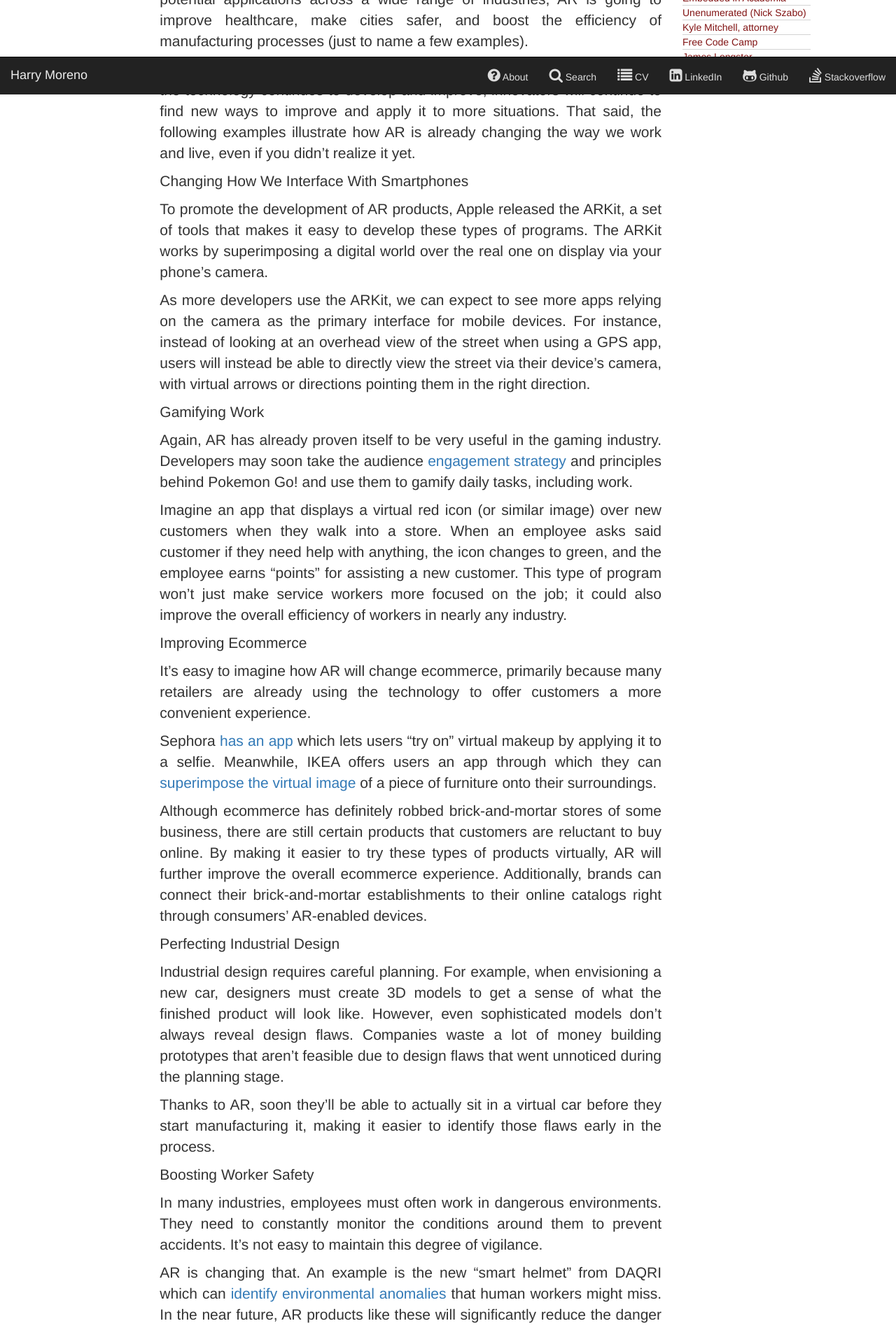
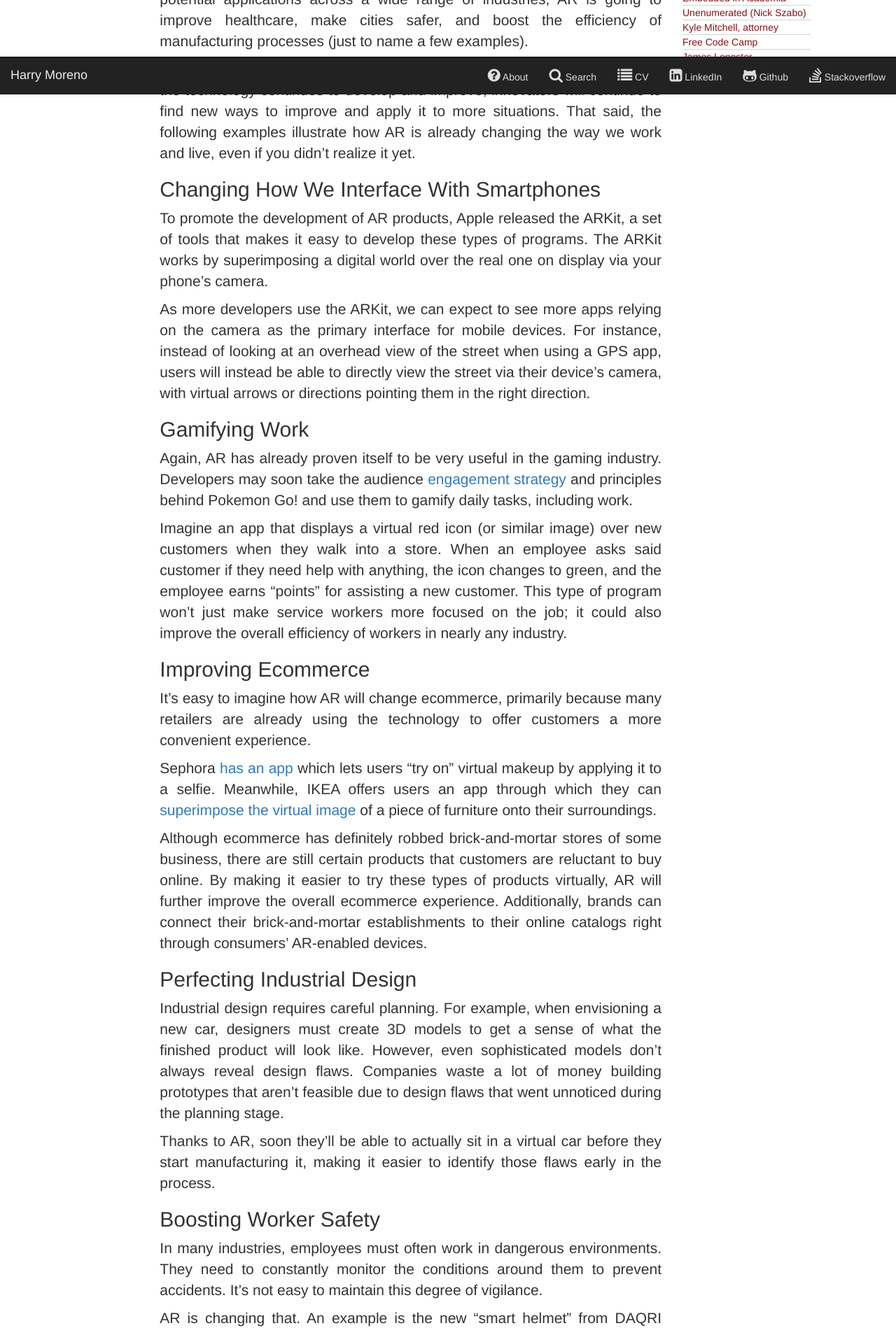
Before and after one commit to morenoh149/morenoh149.github.io, a Jekyll site: the page built from _posts/2018-02-16-7-Augmented-Reality-Trends-That-Will-Transform-Our-World-in-2018.md, in a window 1280 px wide. Shown: the part 765-2663 px from the top of the page at 70% size. Built offline with Jekyll 4.4.1, drawn with Linux system fonts in a browser that asks for light colours; nearby versions of some CDN libraries; a script that is not in the unit is left out; comment, search, counter and statistics services are not loaded.

```diff
--- a/_posts/2018-02-16-7-Augmented-Reality-Trends-That-Will-Transform-Our-World-in-2018.md
+++ b/_posts/2018-02-16-7-Augmented-Reality-Trends-That-Will-Transform-Our-World-in-2018.md
@@ -9,19 +9,19 @@ Although Pokemon Go! may have introduced the general public to augmented reality
 
 It’s not smart to try and predict every single way we’ll use AR in the future. As the technology continues to develop and improve, innovators will continue to find new ways to improve and apply it to more situations. That said, the following examples illustrate how AR is already changing the way we work and live, even if you didn’t realize it yet.
 
-Changing How We Interface With Smartphones
+## Changing How We Interface With Smartphones
 
 To promote the development of AR products, Apple released the ARKit, a set of tools that makes it easy to develop these types of programs. The ARKit works by superimposing a digital world over the real one on display via your phone’s camera.
 
 As more developers use the ARKit, we can expect to see more apps relying on the camera as the primary interface for mobile devices. For instance, instead of looking at an overhead view of the street when using a GPS app, users will instead be able to directly view the street via their device’s camera, with virtual arrows or directions pointing them in the right direction.
 
-Gamifying Work
+## Gamifying Work
 
 Again, AR has already proven itself to be very useful in the gaming industry. Developers may soon take the audience [engagement strategy](https://ymedialabs.com/services/strategy/audience-engagement/) and principles behind Pokemon Go! and use them to gamify daily tasks, including work.
 
 Imagine an app that displays a virtual red icon (or similar image) over new customers when they walk into a store. When an employee asks said customer if they need help with anything, the icon changes to green, and the employee earns “points” for assisting a new customer. This type of program won’t just make service workers more focused on the job; it could also improve the overall efficiency of workers in nearly any industry.
 
-Improving Ecommerce
+## Improving Ecommerce
 
 It’s easy to imagine how AR will change ecommerce, primarily because many retailers are already using the technology to offer customers a more convenient experience.
 
@@ -29,19 +29,19 @@ Sephora [has an app](https://www.theverge.com/2017/3/16/14946086/sephora-virtual
 
 Although ecommerce has definitely robbed brick-and-mortar stores of some business, there are still certain products that customers are reluctant to buy online. By making it easier to try these types of products virtually, AR will further improve the overall ecommerce experience. Additionally, brands can connect their brick-and-mortar establishments to their online catalogs right through consumers’ AR-enabled devices.
 
-Perfecting Industrial Design
+## Perfecting Industrial Design
 
 Industrial design requires careful planning. For example, when envisioning a new car, designers must create 3D models to get a sense of what the finished product will look like. However, even sophisticated models don’t always reveal design flaws. Companies waste a lot of money building prototypes that aren’t feasible due to design flaws that went unnoticed during the planning stage.
 
 Thanks to AR, soon they’ll be able to actually sit in a virtual car before they start manufacturing it, making it easier to identify those flaws early in the process.
 
-Boosting Worker Safety
+## Boosting Worker Safety
 
 In many industries, employees must often work in dangerous environments. They need to constantly monitor the conditions around them to prevent accidents. It’s not easy to maintain this degree of vigilance.
 
 AR is changing that. An example is the new “smart helmet” from DAQRI which can [identify environmental anomalies](https://www.youtube.com/watch?v=018kLn7viEw) that human workers might miss. In the near future, AR products like these will significantly reduce the danger of many different jobs.
 
-Helping Local Governments Plan Cities
+## Helping Local Governments Plan Cities
 
 Community governments are responsible not only for developing their cities and towns, but also anticipating how to respond to disasters, crime, and many other potential scenarios. AR will soon boost their ability to plan effectively.
 
@@ -49,7 +49,7 @@ Perhaps a city board wants to get a better sense of what a new development might
 
 Or, maybe the fire department needs help predicting the consequences of a fire at a particular location. In this instance,  AR can also help the department “see” what might occur.
 
-Expanding and Improving Healthcare
+## Expanding and Improving Healthcare
 
 The healthcare industry is another area in which the benefits of AR have already been proven. Augmented reality products are now [helping nurses find veins in patients](https://www.accuvein.com/2015/06/vein-visualization-emerges-as-premier-augmented-reality-application/), allowing them to work much more efficiently and less invasively.
 
```
